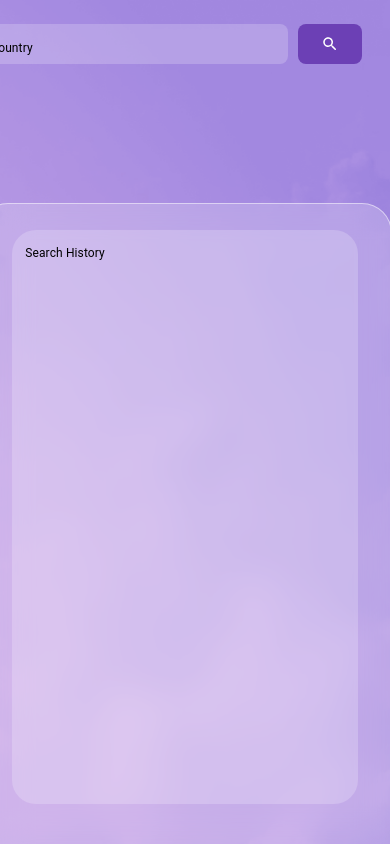
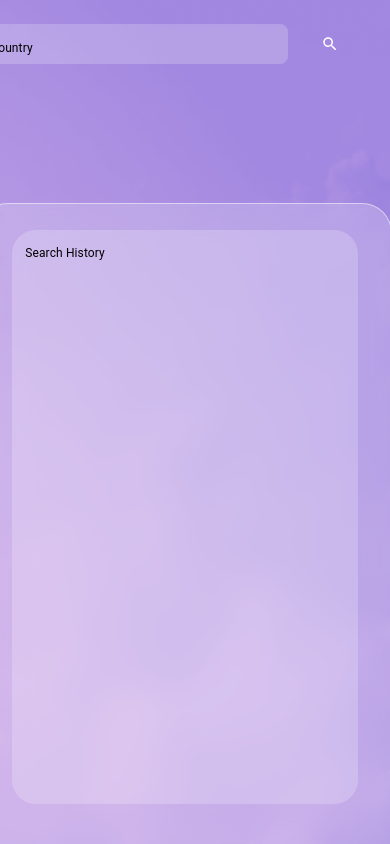
Before and after one commit to calvinlua/weather-app-react, a React (Vite) app: page / in a window 390 px wide. Built offline with nearby package versions, Linux system fonts and the light colour scheme.

Commit message:
Remove !important on app module css and history list module css

```diff
--- a/src/App.module.css
+++ b/src/App.module.css
@@ -38,7 +38,7 @@
     background-color: var(--main-container-color);
     backdrop-filter: blur(1.25em);
     border-radius: 2.5em;
-    border: var(--main-container-border) !important;
+    border: var(--main-container-border);
   }
 
   .weather-logo {
@@ -96,23 +96,17 @@
 
 /* For Mobile (large) */
 /* @media screen and (max-width: 768px) {
-  .display-temperature {
-    color: rgb(165, 41, 88) !important;
-  }
+
 } */
 
 /* For Tablet */
 /* @media screen and (min-width: 769px) and (max-width: 1024px) {
-  .display-temperature {
-    color: rgb(56, 165, 42) !important;
-  }
+
 } */
 
 /* For Small Desktop / Laptop  */
 /* @media screen and (min-width: 1025px) and (max-width: 1440px) {
-  .display-temperature {
-    color: yellow !important;
-  }
+
 } */
 
 /* For Large Desktop  */
--- a/src/components/common/atom/HistoryList/HistoryList.module.css
+++ b/src/components/common/atom/HistoryList/HistoryList.module.css
@@ -23,13 +23,13 @@
 }
 
 .list-item-icon-button {
-  background: var(--list-item-button-background) !important;
+  background: var(--list-item-button-background);
   box-shadow: var(--list-item-button-shadow);
-  border: var(--list-item-button-border) !important;
+  border: var(--list-item-button-border);
 }
 
 .list-item-icon {
-  color: var(--list-item-box-icons-color) !important;
+  color: var(--list-item-box-icons-color);
 }
 
 .list-item-timestamp {
@@ -50,8 +50,8 @@
   }
 
   .list-item-box {
-    width: 290px !important;
-    height: 60px !important;
+    width: 290px;
+    height: 60px;
     border-radius: 16px;
     background-color: var(--list-item-box-background);
   }
@@ -61,6 +61,6 @@
   }
 
   .list-item-timestamp {
-    font-size: 10px !important;
+    font-size: 10px;
   }
 }
--- a/src/components/common/atom/SearchBar/SearchBar.module.css
+++ b/src/components/common/atom/SearchBar/SearchBar.module.css
@@ -4,15 +4,15 @@
   height: 3.75em;
   margin-right: 1.8em;
   border-radius: 1em;
-  background-color: var(--search-bar-background-color) !important;
+  background-color: var(--search-bar-background-color);
 }
 
 .search-button {
   display: flex;
-  background-color: var(--search-icon-background-color) !important;
+  background-color: var(--search-icon-background-color);
   width: 60px;
   height: 60px;
-  border-radius: 20px !important;
+  border-radius: 20px;
 }
 
 /* For mobile (small) */
@@ -22,15 +22,15 @@
     width: 310px;
     height: 40px;
     margin-right: 10px;
-    border-radius: 8px !important;
-    background-color: var(--search-bar-background-color) !important;
+    border-radius: 8px;
+    background-color: var(--search-bar-background-color);
     align-self: auto;
   }
   .search-button {
     display: flex;
-    background-color: var(--search-icon-background-color) !important;
+    background-color: var(--search-icon-background-color);
     width: 40px;
     height: 40px;
-    border-radius: 8px !important;
+    border-radius: 8px;
   }
 }
```
